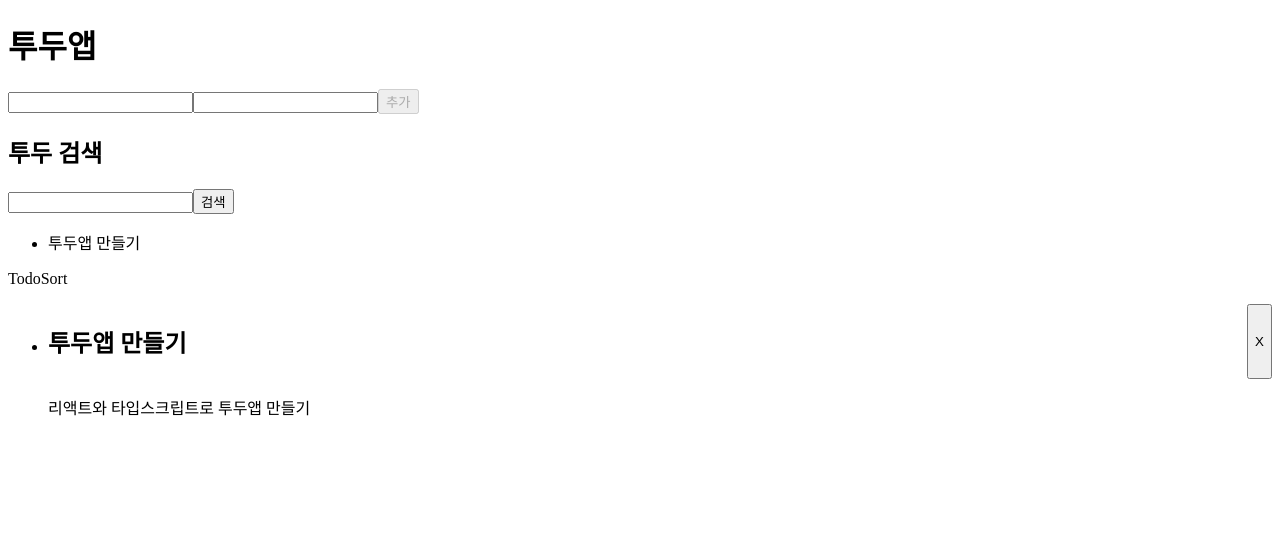
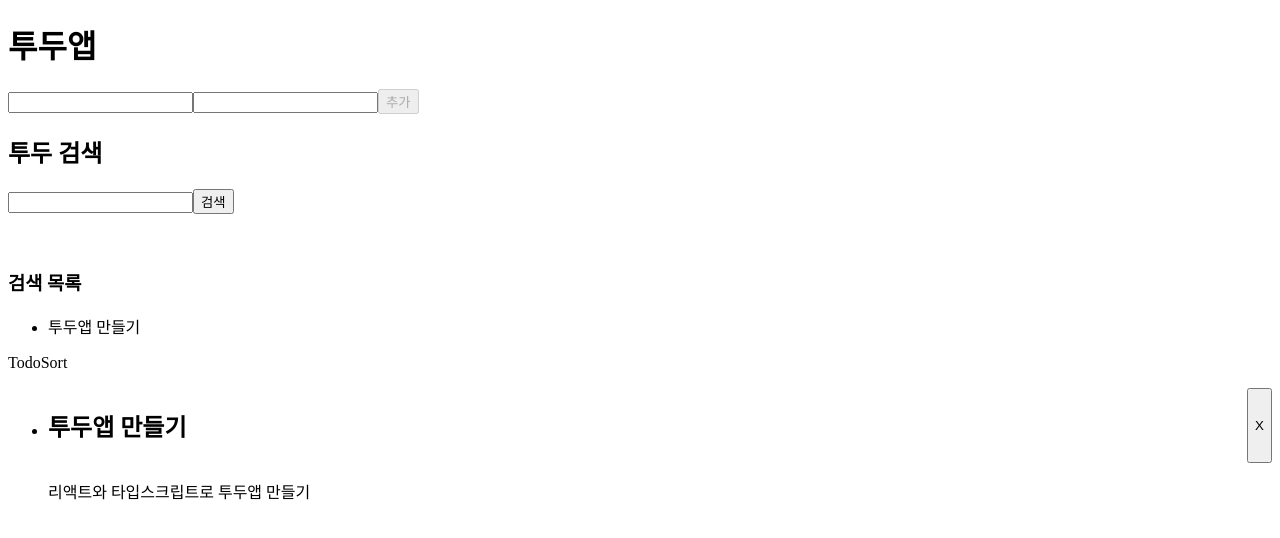
Before and after one commit to muzi55/todo-architecture, a React (Vite) app: page / in a window 1280 px wide. Shown: the top 538 px of the page. Built offline with nearby package versions, Linux system fonts and the light colour scheme.

Commit message:
search key 수정, 및 헤딩태그 추가;

```diff
--- a/src/components/TodoSearch.tsx
+++ b/src/components/TodoSearch.tsx
@@ -8,7 +8,6 @@ function TodoSearch({ todo }: ITodoProps) {
 
   const onSubmit = (e: React.FormEvent<HTMLFormElement>) => {
     e.preventDefault();
-
     const keyword = inputRef.current?.value || "";
 
     const nextTodo = TodoController(todo).search(keyword).get();
@@ -18,17 +17,21 @@ function TodoSearch({ todo }: ITodoProps) {
   return (
     <div>
       <h2>투두 검색</h2>
-
       <form onSubmit={onSubmit}>
         <input ref={inputRef} type="text" />
         <button>검색</button>
       </form>
 
-      <ul>
-        {searchResults.map((el) => (
-          <li key={el.id}>{el.title}</li>
-        ))}
-      </ul>
+      <br />
+      <br />
+      <div>
+        <h3>검색 목록</h3>
+        <ul>
+          {searchResults.map((el) => (
+            <li key={el.id.toString()}>{el.title}</li>
+          ))}
+        </ul>
+      </div>
     </div>
   );
 }
```
